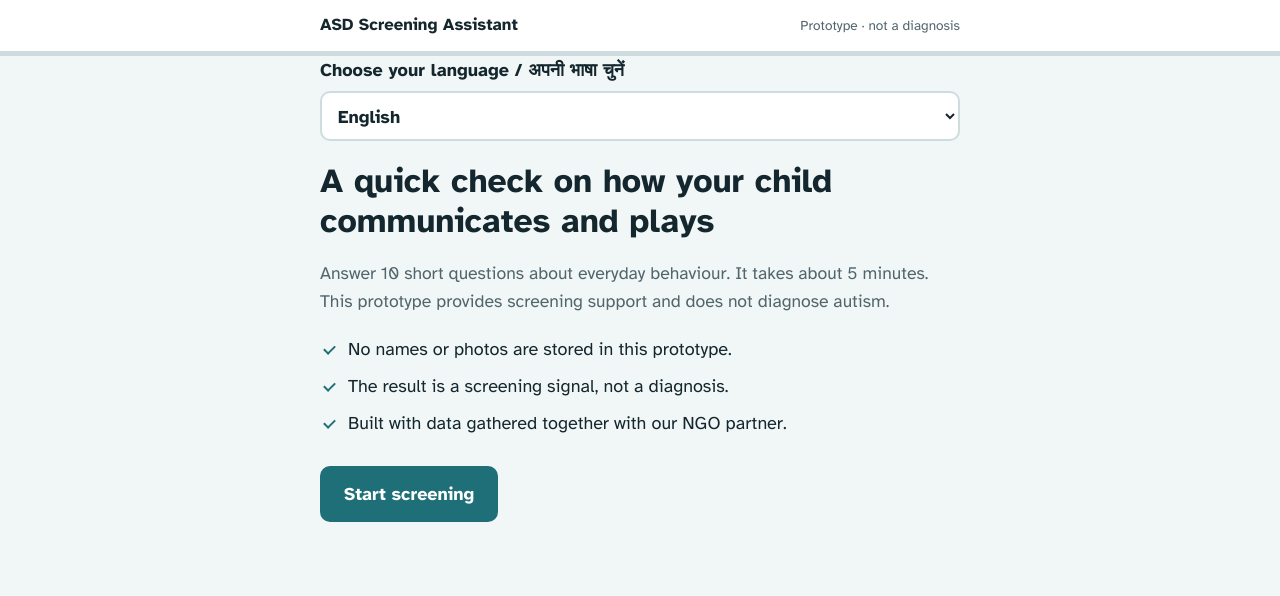
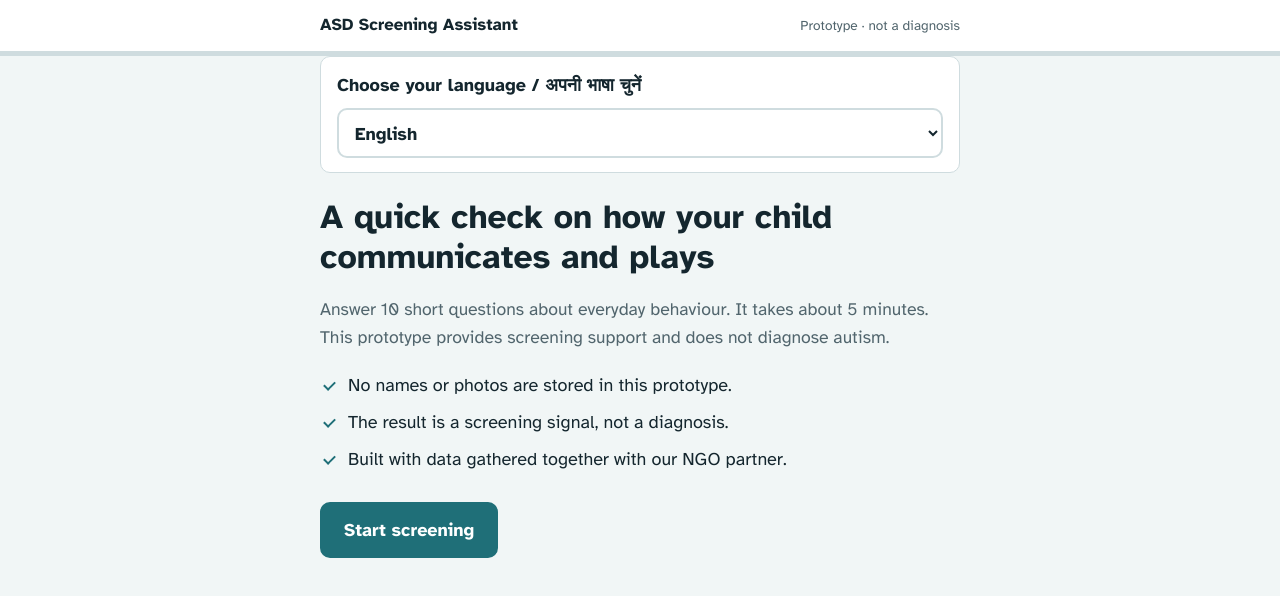
Before and after one commit to Soham2024-developer/ASD-AI-screening-support, a plain HTML site: page asd-screening-frontend/index.html in a window 1280 px wide. Drawn offline with Linux system fonts and the light colour scheme.

Commit message:
Style the multilingual language selector

```diff
--- a/asd-screening-frontend/css/style.css
+++ b/asd-screening-frontend/css/style.css
@@ -88,3 +88,8 @@ legend{font-weight:700;margin-bottom:8px}
 .btn:disabled{opacity:.55;cursor:not-allowed}
 .btn:disabled:hover{background:var(--primary);border-color:var(--primary)}
 input[type=text]{display:block;width:100%;margin-top:6px;font:inherit;padding:11px 12px;border:2px solid var(--line);border-radius:var(--r);background:var(--card);color:var(--ink)}
+
+
+/* Language selector */
+.language-picker{display:block;margin:0 0 24px;padding:14px 16px;border:1px solid var(--line);border-radius:var(--r);background:var(--card)}
+.language-picker select{margin-top:8px}
```
